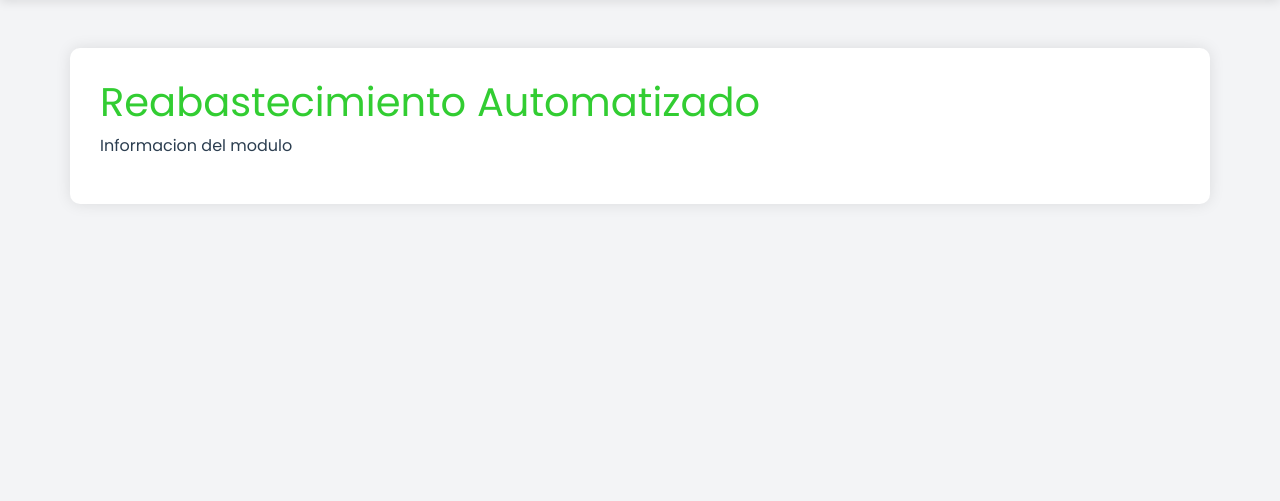
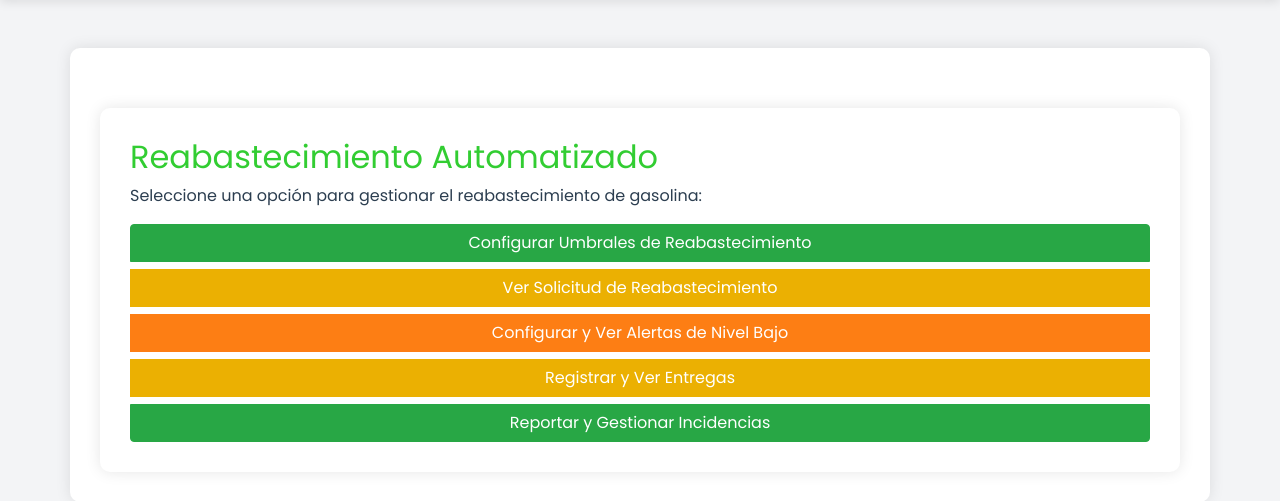
Before and after one commit to gabitoher2506/ProyectoAnalisisRequerimientos, a Flask app: page /reabastecimiento in a window 1280 px wide. Shown: the part 62-563 px from the top of the page. Run offline with Flask 3, Linux system fonts and the light colour scheme; some libraries are stand-ins or nearby versions.

Commit message:
PaginaReabastecimiento

```diff
--- a/app.py
+++ b/app.py
@@ -1,4 +1,4 @@
-from flask import Flask, render_template, redirect, url_for
+from flask import Flask, render_template
 
 app = Flask(__name__)
 
@@ -17,6 +17,26 @@ def contact():
 @app.route('/reabastecimiento')
 def reabastecimiento():
     return render_template('reabastecimiento.html')
+
+@app.route('/configurar_umbrales')
+def configurar_umbrales():
+    return render_template('configurar_umbrales.html')
+
+@app.route('/solicitud_reabastecimiento')
+def solicitud_reabastecimiento():
+    return render_template('solicitud_reabastecimiento.html')
+
+@app.route('/alertas_nivel_bajo')
+def alertas_nivel_bajo():
+    return render_template('alertas_nivel_bajo.html')
+
+@app.route('/registro_entregas')
+def registro_entregas():
+    return render_template('registro_entregas.html')
+
+@app.route('/incidencias')
+def incidencias():
+    return render_template('incidencias.html')
 
 @app.route('/autenticacion')
 def autentificacion():
@@ -46,5 +66,9 @@ def mantenimiento():
 def emisiones():
     return render_template('emisiones.html')
 
+@app.route('/configurar_alertas')
+def configurar_alertas():
+    return render_template('configurar_alertas.html')
+
 if __name__ == '__main__':
     app.run(debug=True)
--- a/static/styles.css
+++ b/static/styles.css
@@ -64,3 +64,63 @@ h1, h2, h3 {
     font-weight: 300;
     color: #ff8c00;
 }
+
+.btn-custom {
+    background-color: #f0f0f0;
+    color: #ff6600;
+    border: 1px solid #ff6600;
+    border-radius: 0.25rem;
+    padding: 0.5rem 1rem;
+    font-size: 1rem;
+    text-align: center;
+    transition: background-color 0.3s, color 0.3s, border-color 0.3s;
+}
+
+.btn-custom:hover {
+    background-color: #ff6600;
+    color: #ffffff;
+    border-color: #ff6600;
+}
+
+.btn-custom:focus, .btn-custom:active {
+    box-shadow: none;
+}
+
+.btn-group-vertical {
+    display: flex;
+    flex-direction: column;
+    gap: 0.5rem;
+}
+
+.btn-green {
+    background-color: #28a745;
+    color: #ffffff;
+    border: 1px solid #28a745;
+}
+
+.btn-green:hover {
+    background-color: #218838;
+    border-color: #1e7e34;
+}
+
+.btn-yellow {
+    background-color: #ebb002;
+    color: #ffffff;
+    border: 1px solid #ebb002;
+}
+
+.btn-yellow:hover {
+    background-color: #e0a800;
+    border-color: #d39e00;
+}
+
+.btn-orange {
+    background-color: #fd7e14;
+    color: #ffffff;
+    border: 1px solid #fd7e14;
+}
+
+.btn-orange:hover {
+    background-color: #e7670f;
+    border-color: #e14a02;
+}
--- a/templates/reabastecimiento.html
+++ b/templates/reabastecimiento.html
@@ -3,6 +3,16 @@
 {% block title %}Reabastecimiento Automatizado{% endblock %}
 
 {% block content %}
-    <h1 class="text-primary">Reabastecimiento Automatizado</h1>
-    <p>Informacion del modulo</p>
+    <div class="container">
+        <h2>Reabastecimiento Automatizado</h2>
+        <p>Seleccione una opción para gestionar el reabastecimiento de gasolina:</p>
+        <div class="btn-group-vertical" role="group" aria-label="Reabastecimiento Automatizado">
+         <a href="{{ url_for('configurar_umbrales') }}" class="btn btn-green">Configurar Umbrales de Reabastecimiento</a>
+         <a href="{{ url_for('solicitud_reabastecimiento') }}" class="btn btn-yellow">Ver Solicitud de Reabastecimiento</a>
+         <a href="{{ url_for('alertas_nivel_bajo') }}" class="btn btn-orange">Configurar y Ver Alertas de Nivel Bajo</a>
+         <a href="{{ url_for('registro_entregas') }}" class="btn btn-yellow">Registrar y Ver Entregas</a>
+         <a href="{{ url_for('incidencias') }}" class="btn btn-green">Reportar y Gestionar Incidencias</a>
+        </div>
+    </div>
+
 {% endblock %}
```
Also changed, not shown: templates/alertas_nivel_bajo.html (added, +23 -0 lines), templates/configurar_alertas.html (added, +20 -0 lines), templates/configurar_umbrales.html (added, +24 -0 lines), templates/incidencias.html (added, +26 -0 lines), templates/registro_entregas.html (added, +23 -0 lines), templates/solicitud_reabastecimiento.html (added, +20 -0 lines).
